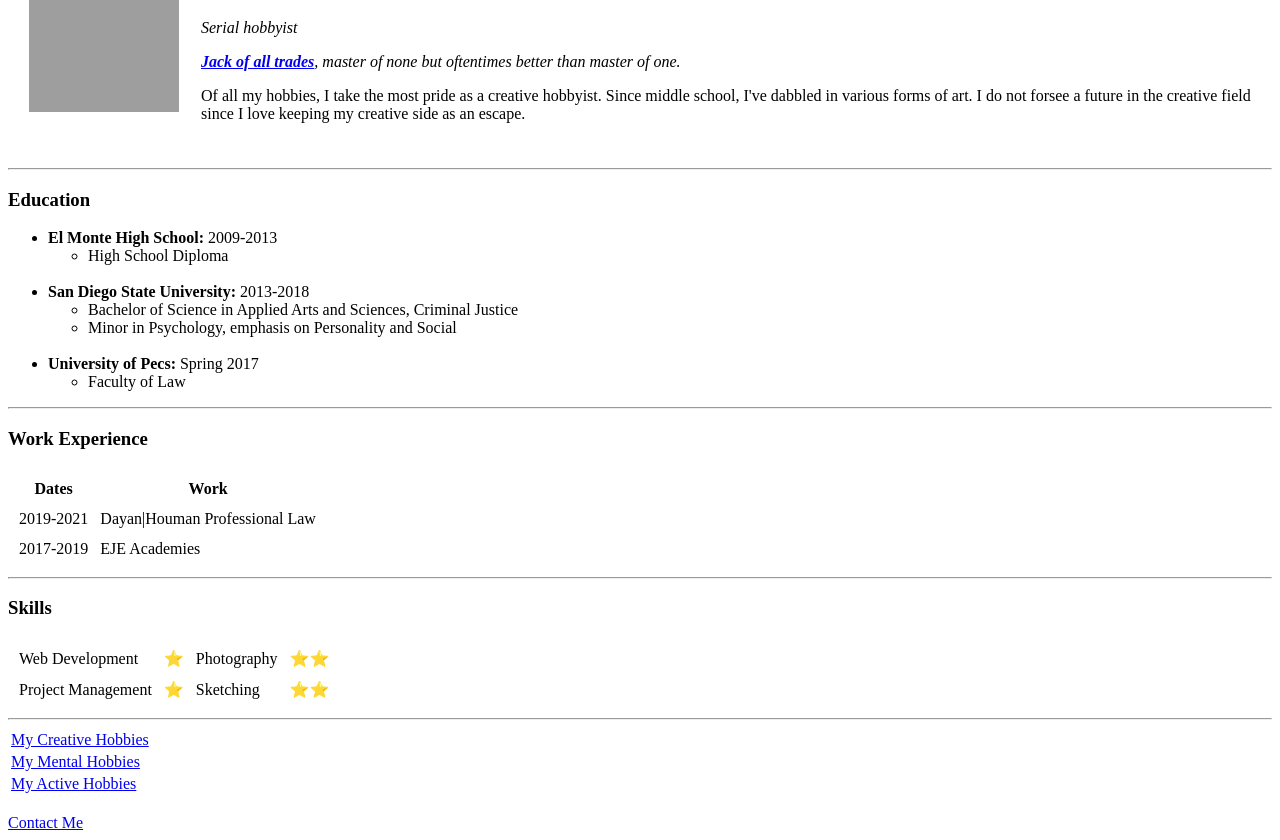
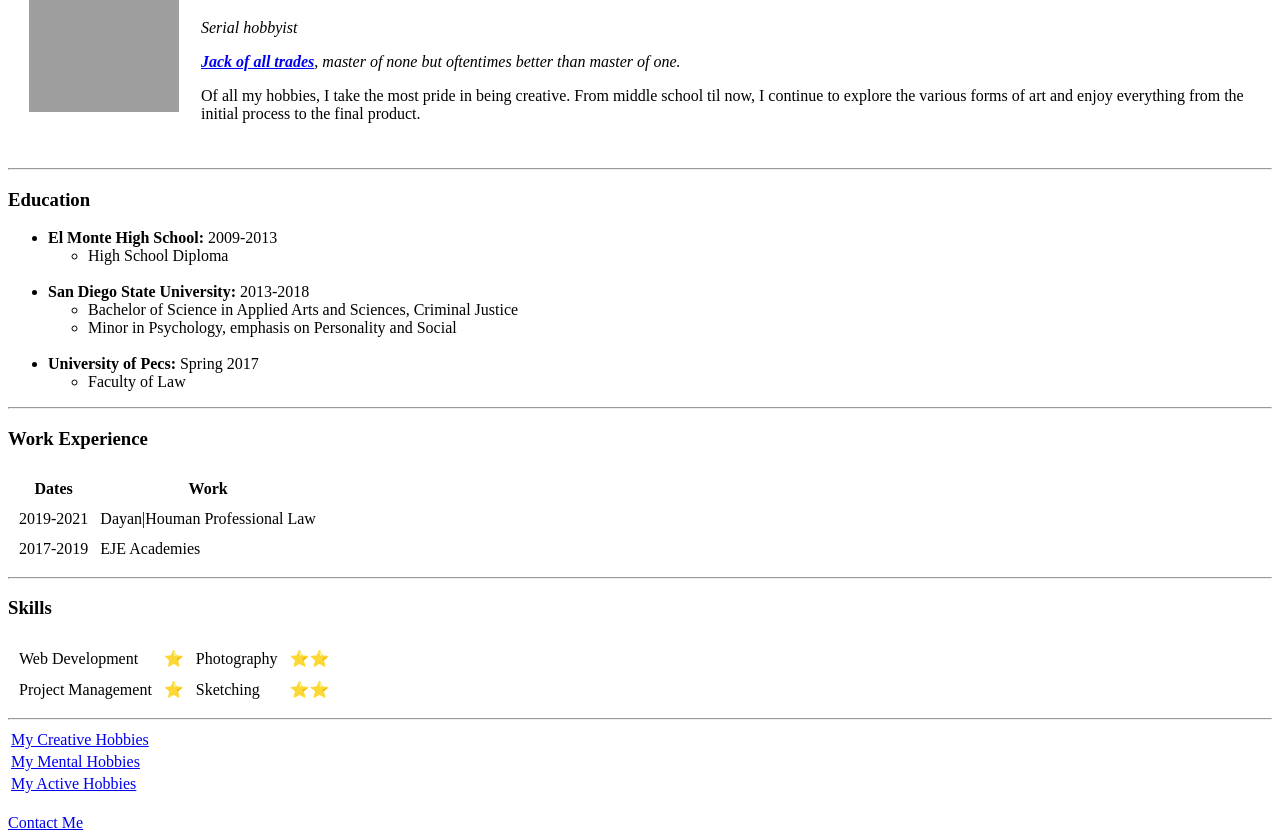
Before and after one commit to aileengeee/CV, a plain HTML site: page index.html in a window 1280 px wide. Shown: the part 90-930 px from the top of the page. Drawn offline with Linux system fonts and the light colour scheme; grey boxes are pictures that could not be loaded.

Commit message:
Updated index

```diff
--- a/index.html
+++ b/index.html
@@ -14,7 +14,7 @@
         <h1> Aileen Giang </h1>
         <p><em>Serial hobbyist</em></p>
         <p><em><strong><a href="https://www.forbes.com/sites/jodiecook/2021/05/13/why-being-a-jack-of-all-trades-is-essential-for-success/">Jack of all trades</a></strong>, master of none but oftentimes better than master of one.</em></p>
-        <p>Of all my hobbies, I take the most pride as a creative hobbyist. Since middle school, I've dabbled in various forms of art. I do not forsee a future in the creative field since I love keeping my creative side as an escape.</p>
+        <p>Of all my hobbies, I take the most pride in being creative. From middle school til now, I continue to explore the various forms of art and enjoy everything from the initial process to the final product.</p>
       </td>
     </tr>
   </table>
```
